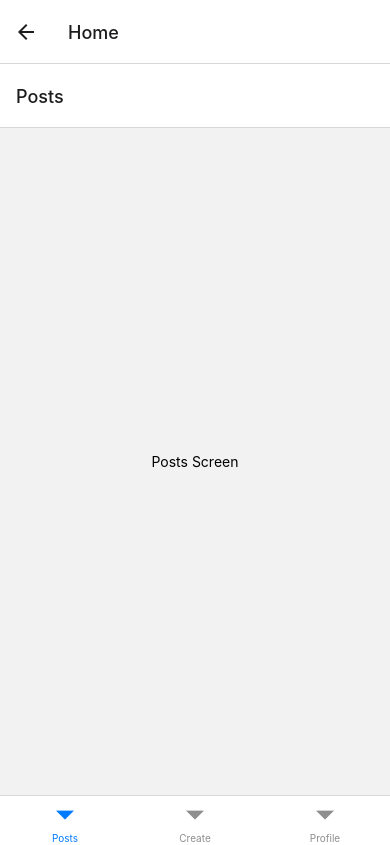
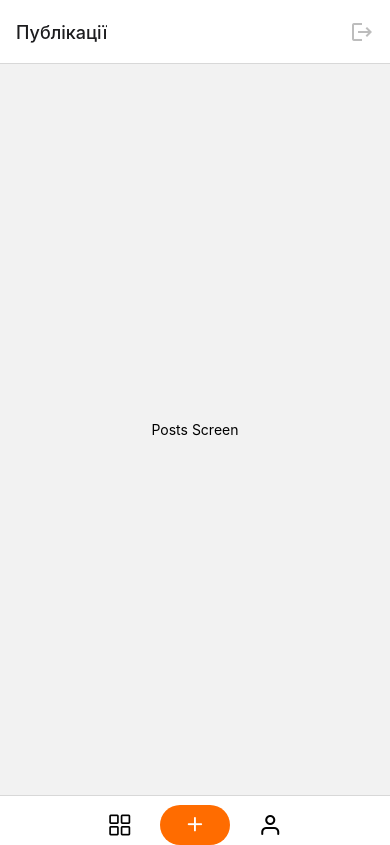
Before and after one commit to Nastasiia03/react-native-project, a React Native app: screen /Home in a window 390 px wide. Built offline with nearby package versions, Linux system fonts and the light colour scheme.

Commit message:
added styles to bottom navigation and logout icon

```diff
--- a/Screens/mainScreen/Home.js
+++ b/Screens/mainScreen/Home.js
@@ -1,16 +1,45 @@
 import React from "react";
-import { View, Text, StyleSheet } from "react-native";
+import { View, Text, StyleSheet, TouchableOpacity } from "react-native";
 import { createBottomTabNavigator } from "@react-navigation/bottom-tabs";
+import { AntDesign } from '@expo/vector-icons';
+import { Octicons } from '@expo/vector-icons';
+import { Feather } from '@expo/vector-icons';
+import { MaterialIcons } from '@expo/vector-icons';
+
 import PostsScreen from "./PostsScreen";
 import CreatePostsScreen from "./CreatePostsScreen";
 import ProfileScreen from "./ProfileScreen";
 
 const MainTab = createBottomTabNavigator();
 
-export default function Home() {
-    return <MainTab.Navigator>
-    <MainTab.Screen name="Posts" component={PostsScreen} />
-    <MainTab.Screen name="Create" component={CreatePostsScreen} />
-    <MainTab.Screen name="Profile" component={ProfileScreen} />
+export default function Home({navigation}) {
+    return <MainTab.Navigator screenOptions={{tabBarShowLabel: false, tabBarStyle: {paddingHorizontal: 82, paddingTop: 9}}}>
+        <MainTab.Screen options={{
+            tabBarIcon: ({ focused, size, color }) => (<AntDesign name="appstore-o" size={24} color="black" />),
+            headerRight: () => (<TouchableOpacity onPress={() => navigation.navigate("Login")} style={styles.logout}>
+              <MaterialIcons name="logout" size={24} color="rgba(189, 189, 189, 1)" />
+            </TouchableOpacity>),
+    }} name="Публікації" component={PostsScreen} />
+        <MainTab.Screen options={{
+            tabBarIcon: ({ focused, size, color }) => (<View style={styles.iconWrapper}><Octicons name="plus" size={20} color="white"/></View>)
+        }} name="Створити публікацію" component={CreatePostsScreen} />
+    <MainTab.Screen options={{
+            tabBarIcon: ({ focused, size, color }) => (<Feather name="user" size={24} color="black" />)
+        }} name="Профіль" component={ProfileScreen} />
 </MainTab.Navigator>
 }
+
+const styles = StyleSheet.create({
+    iconWrapper: {
+    width: 70,
+    height: 40,
+        backgroundColor: "rgba(255, 108, 0, 1)",
+        borderRadius: 30,
+        display: "flex",
+        justifyContent: "center",
+        alignItems: "center"
+    },
+    logout: {
+        marginRight: 16
+    }
+})
--- a/Screens/mainScreen/PostsScreen.js
+++ b/Screens/mainScreen/PostsScreen.js
@@ -1,9 +1,13 @@
 import React from "react";
-import {View, Text, StyleSheet } from "react-native";
+import { View, Text, StyleSheet, TouchableOpacity } from "react-native";
+
 
 export default function PostsScreen() {
+
 return <View style={styles.container}><Text>Posts Screen</Text></View>
 };
+
+
 
 const styles = StyleSheet.create({
     container: {
--- a/package.json
+++ b/package.json
@@ -9,6 +9,7 @@
     "web": "expo start --web"
   },
   "dependencies": {
+    "@expo/vector-icons": "^13.0.0",
     "@expo/webpack-config": "^18.0.1",
     "@react-navigation/bottom-tabs": "^6.5.8",
     "@react-navigation/native": "^6.1.7",
--- a/router.js
+++ b/router.js
@@ -12,6 +12,6 @@ export const useRoute = () => {
     return <MainStack.Navigator initialRouteName="Login">
         <MainStack.Screen name="Registration" component={RegistrationScreen} options={{headerShown: false}} />
         <MainStack.Screen name="Login" component={LoginScreen} options={{headerShown: false}}/>
-        <MainStack.Screen name="Home" component={Home} />
+        <MainStack.Screen name="Home" component={Home} options={{headerShown: false}} />
         </MainStack.Navigator>
 }
```
Also changed, not shown: 1 other file (tests, documents, lock files or other folders).
